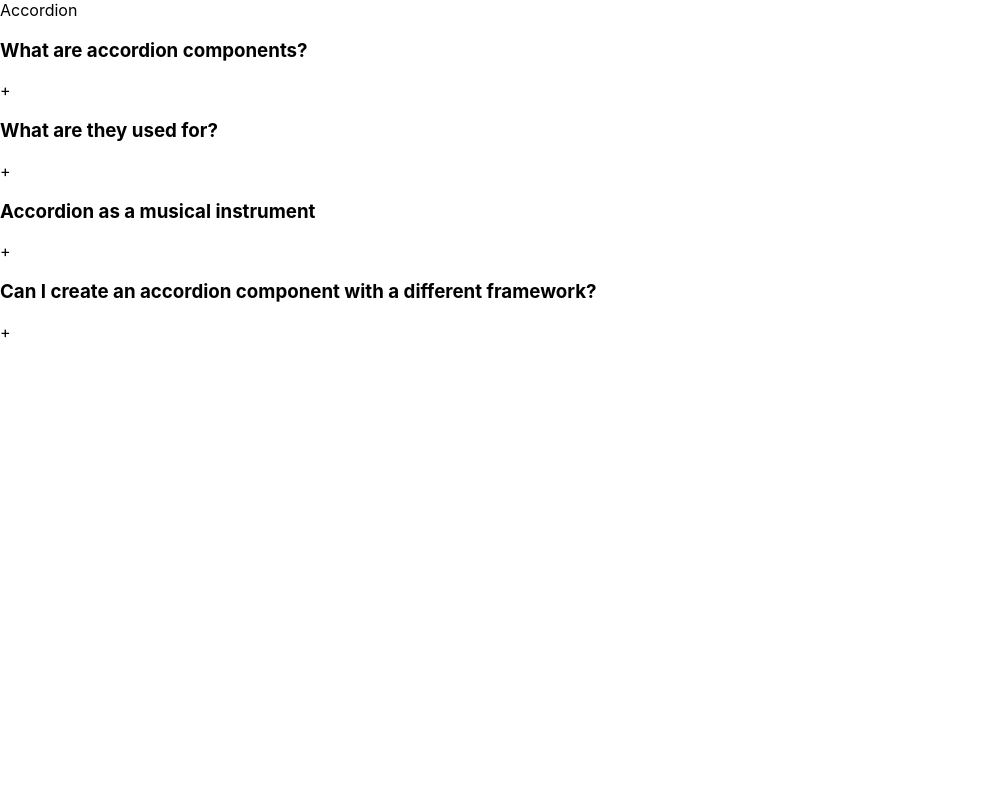
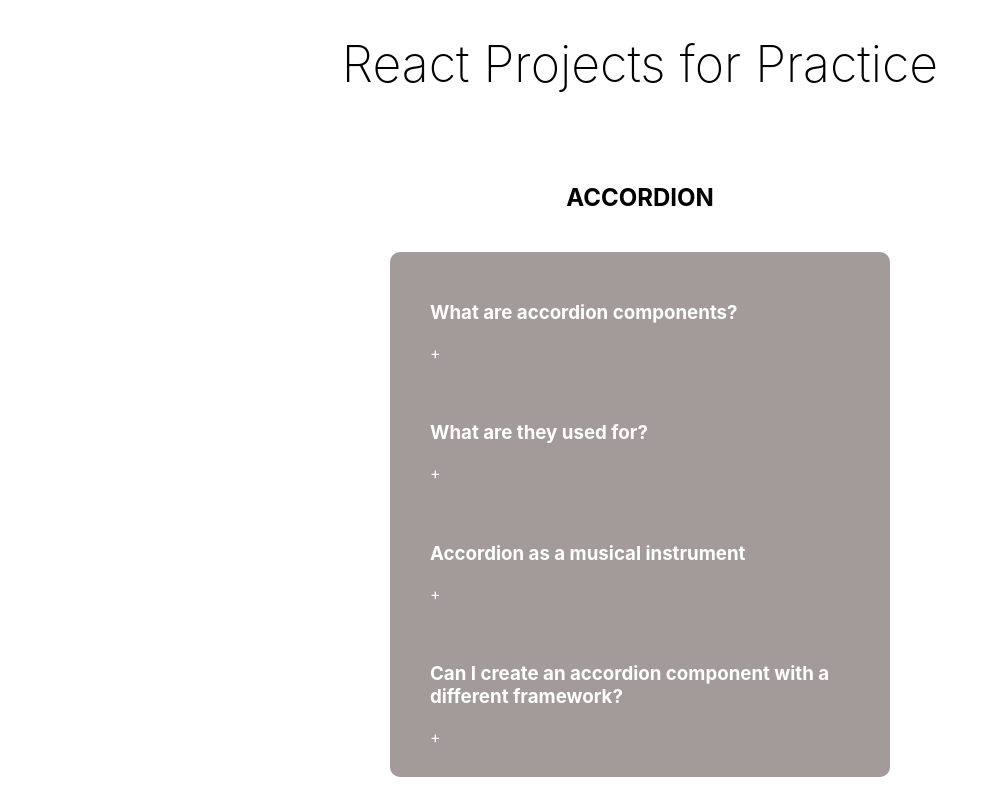
Before and after one commit to RebeccaPavelt/React_Practice, a React (Create React App) app: page / in a window 1280 px wide. Shown: the whole page, without its empty margins (0-999 px from the left). Built offline with nearby package versions, Linux system fonts and the light colour scheme.

Commit message:
add_styling

```diff
--- a/package.json
+++ b/package.json
@@ -10,6 +10,8 @@
     "react": "^19.0.0",
     "react-dom": "^19.0.0",
     "react-scripts": "5.0.1",
+    "styled": "^1.0.0",
+    "styled-components": "^6.1.15",
     "web-vitals": "^2.1.4"
   },
   "scripts": {
--- a/src/App.js
+++ b/src/App.js
@@ -1,11 +1,20 @@
 import Accordion from "./components/accordion";
+import styled from "styled-components";
 
 function App() {
   return (
     <div>
+      <Heading>React Projects for Practice</Heading>
       <Accordion />
     </div>
   );
 }
 
 export default App;
+
+const Heading = styled.h1`
+  text-align: center;
+  font-size: 50px;
+  font-weight: 150;
+  margin-bottom: 70px;
+`;
--- a/src/components/accordion/index.jsx
+++ b/src/components/accordion/index.jsx
@@ -1,5 +1,6 @@
 import data from "./data";
 import { useState } from "react";
+import "./styles.css";
 
 export default function Accordion() {
   const [selected, setSelected] = useState(null);
@@ -10,11 +11,11 @@
 
   return (
     <div className="wrapper">
-      <div>Accordion</div>
+      <h2>ACCORDION</h2>
       <div className="accordion">
         {data && data.length > 0 ? (
           data.map((item) => (
-            <div key={item.id}>
+            <div className="item" key={item.id}>
               <div
                 className="title"
                 onClick={() => handleSingleSelection(item.id)}
--- a/src/components/accordion/styles.css
+++ b/src/components/accordion/styles.css
@@ -0,0 +1,22 @@
+.wrapper {
+  display: flex;
+  flex-direction: column;
+  align-items: center;
+  gap: 20px;
+}
+
+.accordion {
+  background-color: rgb(163, 154, 154);
+  width: 500px;
+  border-radius: 10px;
+}
+
+.item {
+  margin: 20px;
+  padding: 10px 20px;
+}
+
+.title {
+  color: #ffffffff;
+  cursor: pointer;
+}
```
Also changed, not shown: 1 other file (tests, documents, lock files or other folders).
